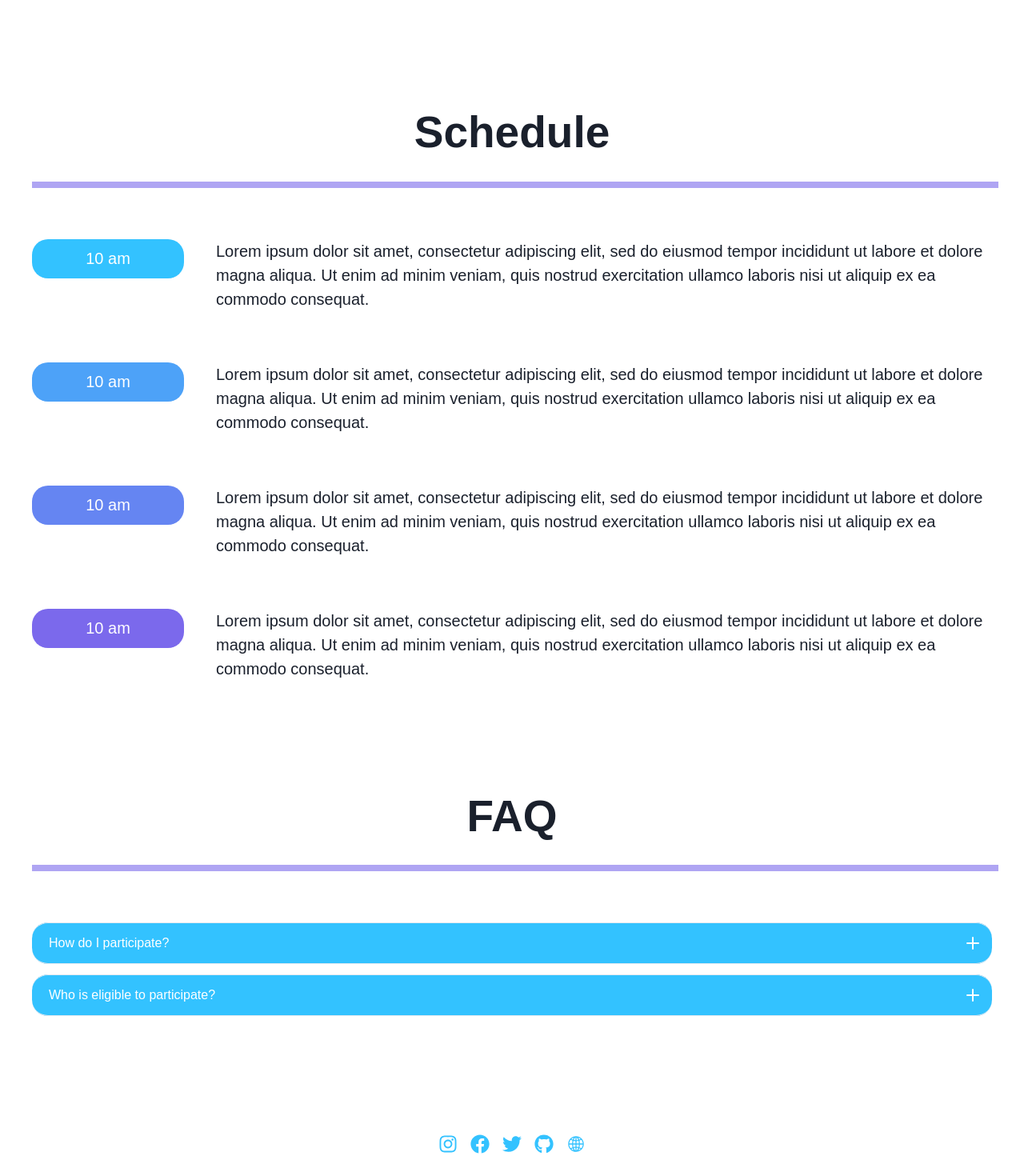
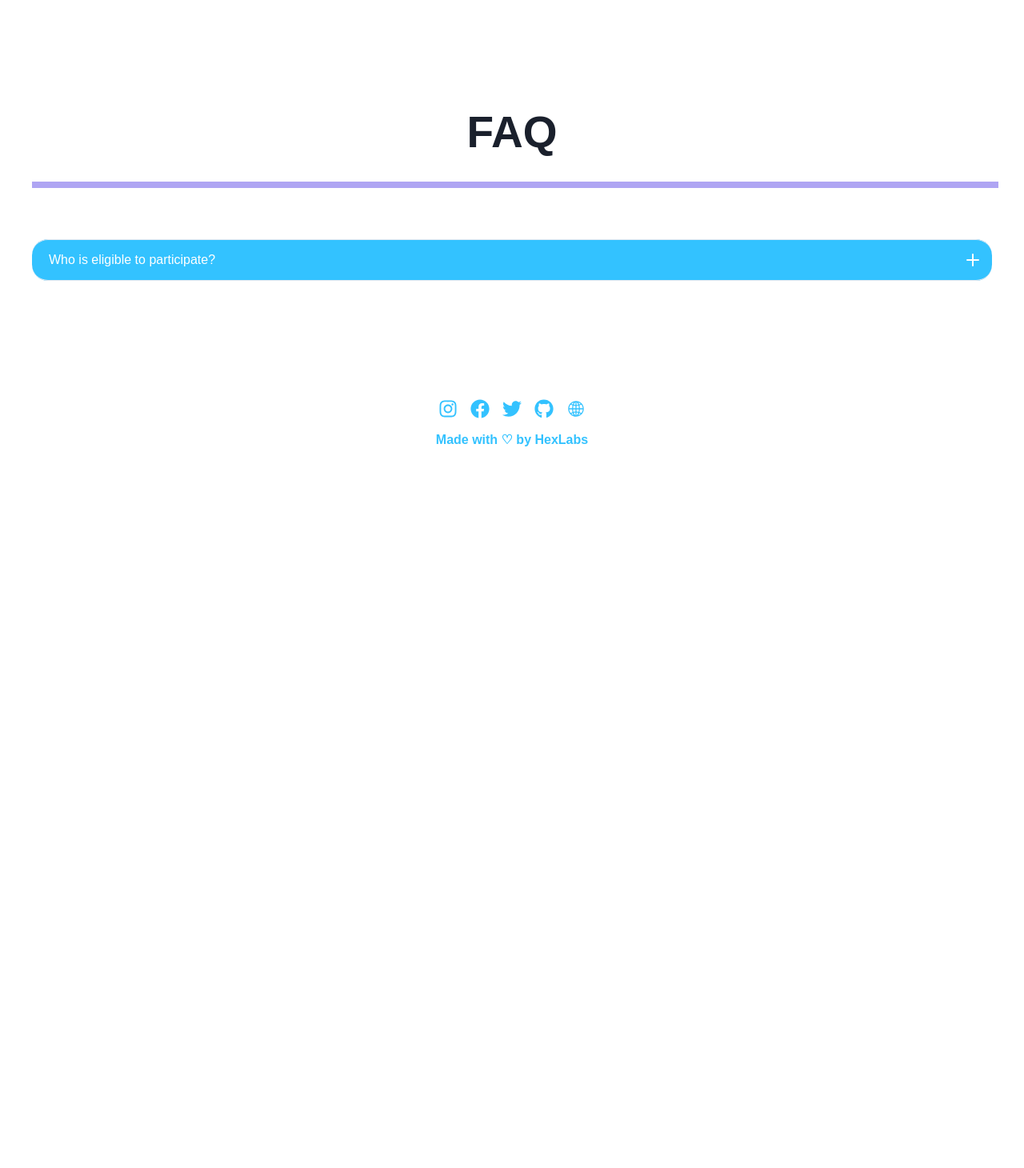
Before and after one commit to HackGT/hackgteeny-2025, a React (Create React App) app: page / in a window 1280 px wide. Shown: the part 2317-3777 px from the top of the page at 80% size. After the commit the page ends 2915 px from the top, so only its background shows below. Built offline with nearby package versions, Linux system fonts and the light colour scheme.

Commit message:
remove schedule section for now

```diff
--- a/src/App.js
+++ b/src/App.js
@@ -26,7 +26,7 @@ function App() {
           <AdmissionsSection />
           {/* <TracksSection /> */}
           <WorkshopsSection />
-          <ScheduleSection />
+          {/* <ScheduleSection /> */}
           <FAQSection />
 
           <Footer />
--- a/src/components/faq/FAQSection.jsx
+++ b/src/components/faq/FAQSection.jsx
@@ -4,10 +4,6 @@ import { Flex } from '@chakra-ui/react';
 import FAQCard from './FAQCard';
 
 const FAQS = [
-	{
-		question: "How do I participate?",
-		answer: "Template answer"
-	},
 	{
 		question: "Who is eligible to participate?",
 		answer: "Any student at Georgia Tech, regardless of major or year, can participate in HackGTeeny. Admissions is first come first serve per workshop, so register soon!"
```
Also changed, not shown: src/components/schedule/ScheduleSection.jsx (+5 -5 lines).
